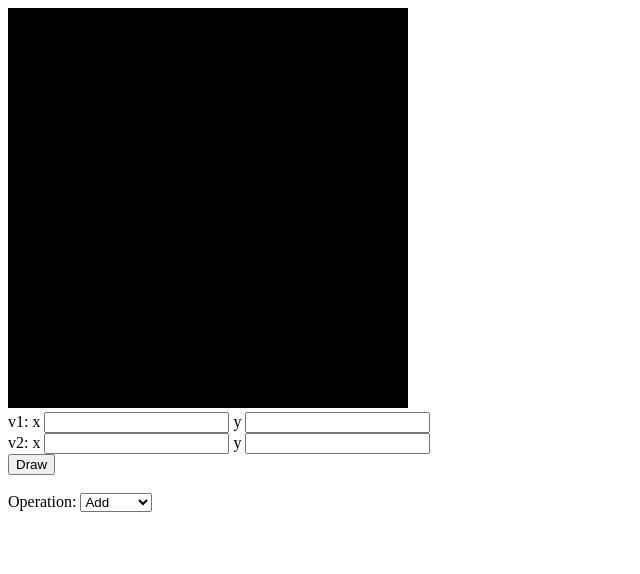
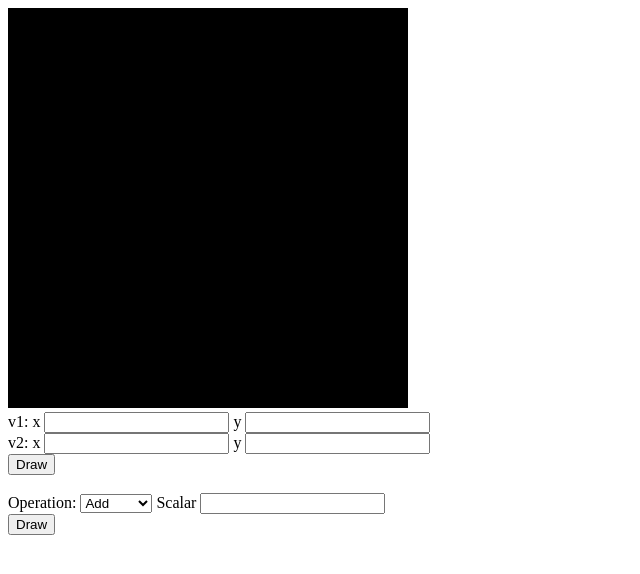
Before and after one commit to kat-avila/cse160Repo, a plain HTML site: page Katia_Avila_Pinedo_Assigment_0/asg0.html in a window 1280 px wide. Shown: the whole page, without its empty margins (0-640 px from the left). Drawn offline with Linux system fonts and the light colour scheme.

Commit message:
Created html for operation input

```diff
--- a/Katia_Avila_Pinedo_Assigment_0/asg0.html
+++ b/Katia_Avila_Pinedo_Assigment_0/asg0.html
@@ -41,6 +41,13 @@
       <option value="multiply">Multiply</option>
     </select>
 
+    <form id="operationForm">
+      <label for="operations">Scalar</label>
+      <input type="number" id="scalar" name="scalar">
+      <br>
+      <input type="submit" value="Draw" id="operationButton" name="operationButton">
+    </form>
+
   </form>
 
 </body>
```
